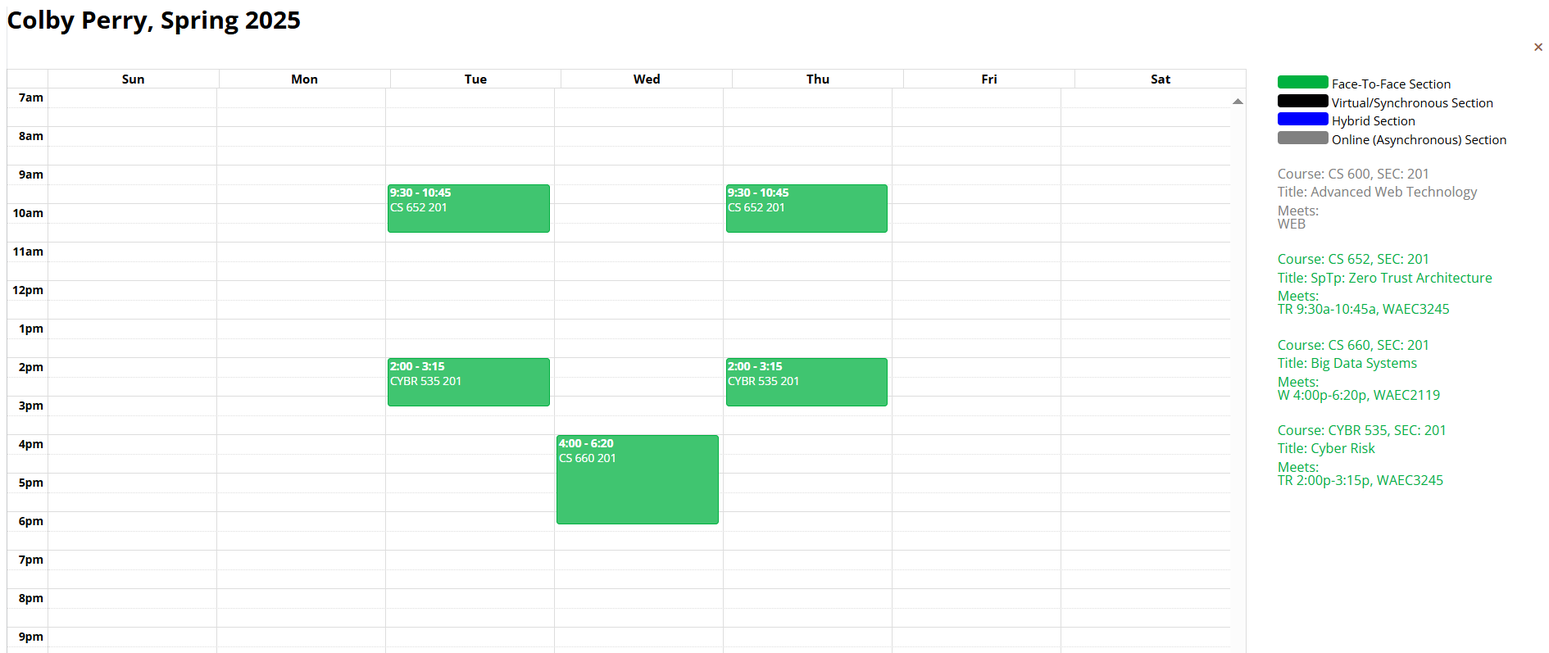
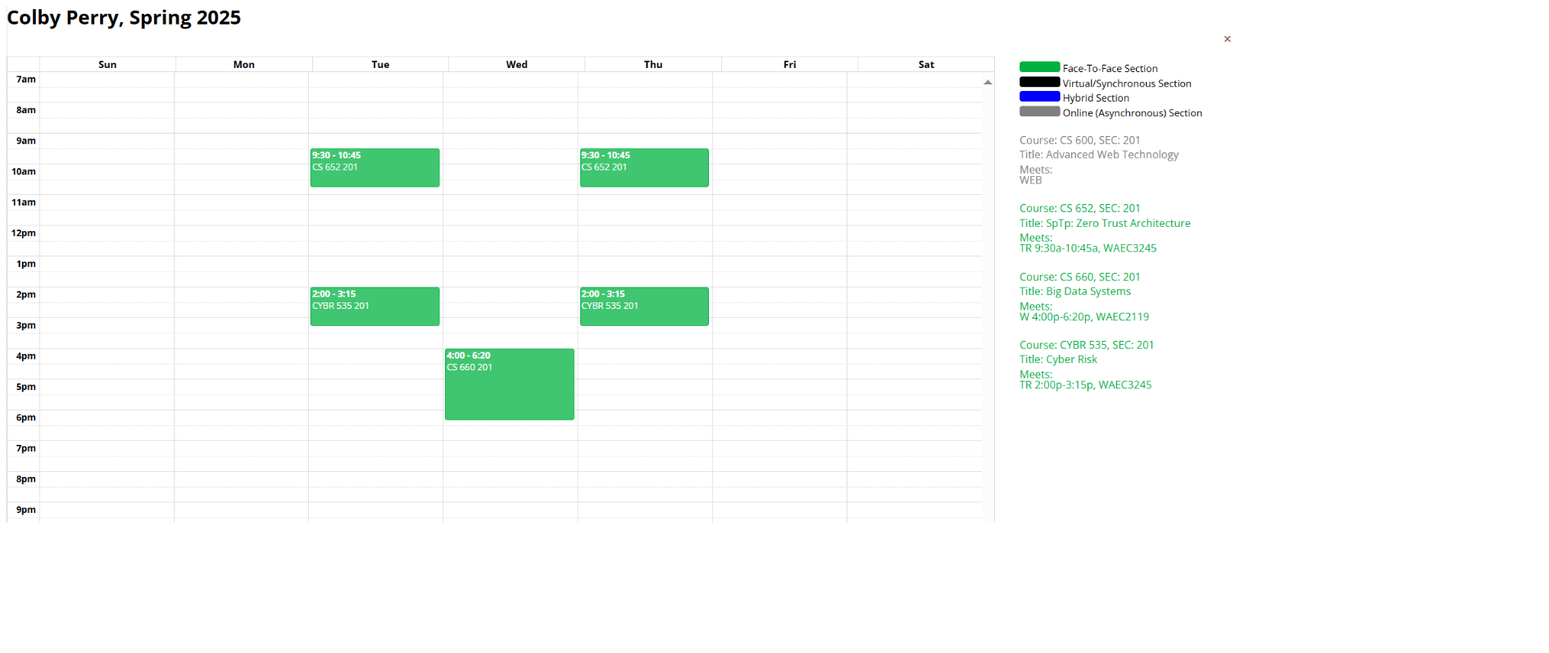
Before and after one commit to Colby-Perry/Colby-Perry.github.io, a plain HTML site: page index.html in a window 1280 px wide. Shown: the whole page at 82% size, 1890 px wide, since content can reach past the window. Drawn offline with Linux system fonts and the light colour scheme.

Commit message:
Update index.html

```diff
--- a/index.html
+++ b/index.html
@@ -8,5 +8,5 @@
 </head>
 
 <body>
-    <img src="schedule.png" alt = "ColbySchedule">
+    <img src="schedule.png" alt="ColbySchedule" width="1500" height="630">
 </body>
```
